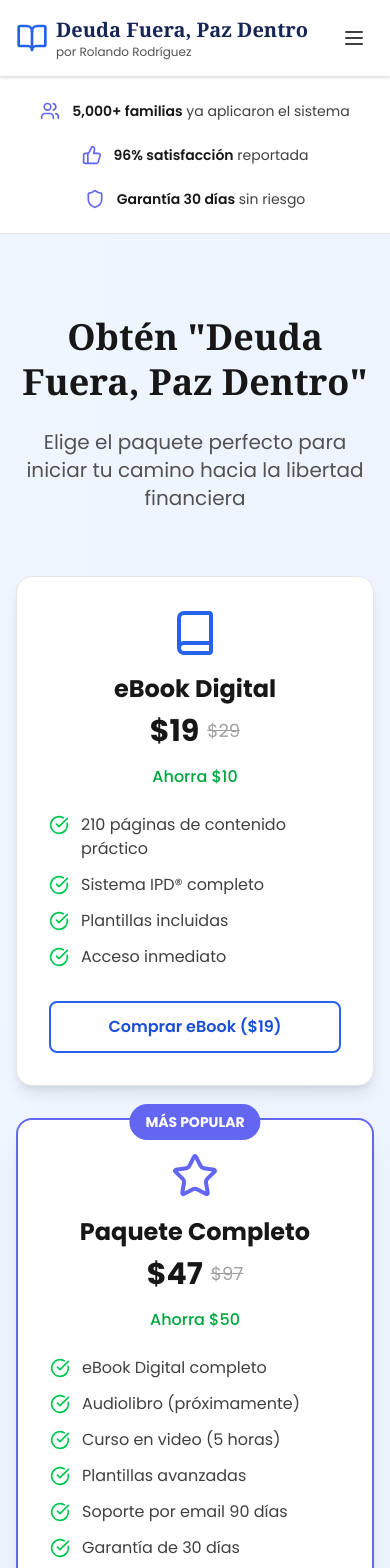
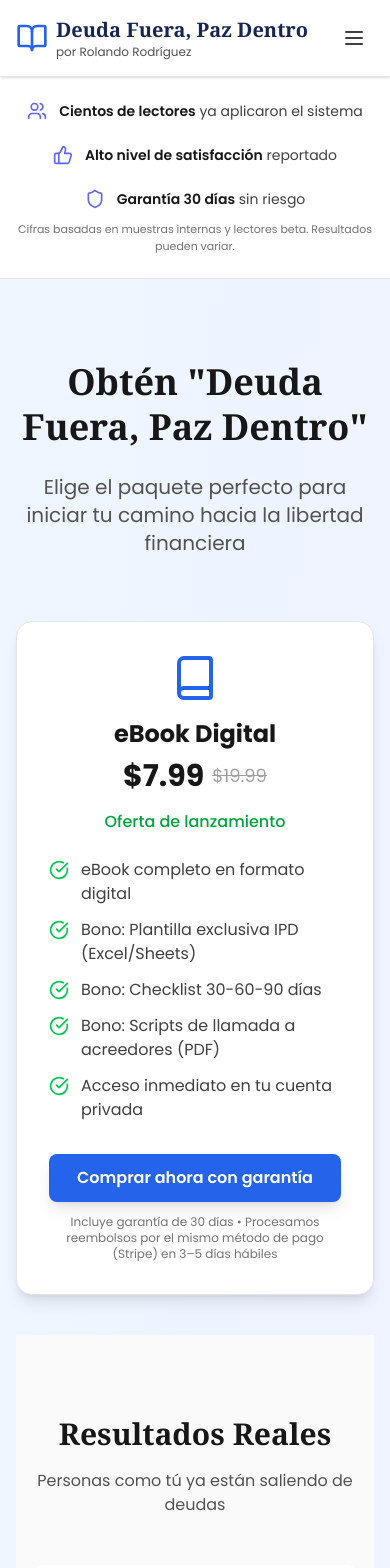
Before and after one commit to rolandorodriguez1229/deudafuerapazdentromew, a Next.js app: page /comprar in a window 390 px wide. Shown: the top 1568 px of the page. Built offline with nearby package versions, Linux system fonts and the light colour scheme.

Commit message:
ajustes nuevo copy

```diff
--- a/src/app/comprar/page.tsx
+++ b/src/app/comprar/page.tsx
@@ -5,7 +5,7 @@ import GuaranteeSection from '@/components/GuaranteeSection';
 import FAQSection from '@/components/FAQSection';
 import FinalCTASection from '@/components/FinalCTASection';
 import Footer from '@/components/Footer';
-import { Book, Star, CheckCircle, ArrowRight } from 'lucide-react';
+import { Book, CheckCircle, ArrowRight } from 'lucide-react';
 
 export default function ComprarPage() {
   return (
@@ -25,91 +25,50 @@ export default function ComprarPage() {
               </p>
             </div>
 
-            <div className="grid md:grid-cols-2 gap-8">
-              {/* eBook Digital */}
+            <div className="grid md:grid-cols-1 gap-8">
+              {/* eBook Digital único */}
               <div className="bg-white rounded-2xl shadow-lg p-8 border border-neutral-200">
                 <div className="text-center mb-6">
                   <Book className="h-12 w-12 text-primary-600 mx-auto mb-4" />
                   <h3 className="text-2xl font-bold text-neutral-900 mb-2">eBook Digital</h3>
                   <div className="flex items-center justify-center space-x-2 mb-4">
-                    <span className="text-3xl font-bold text-neutral-900">$19</span>
-                    <span className="text-lg text-neutral-400 line-through">$29</span>
+                    <span className="text-3xl font-bold text-neutral-900">$7.99</span>
+                    <span className="text-lg text-neutral-400 line-through">$19.99</span>
                   </div>
-                  <p className="text-green-600 font-medium">Ahorra $10</p>
+                  <p className="text-green-600 font-medium">Oferta de lanzamiento</p>
                 </div>
 
                 <ul className="space-y-3 mb-8">
                   <li className="flex items-start space-x-3">
                     <CheckCircle className="h-5 w-5 text-green-500 mt-0.5 flex-shrink-0" />
-                    <span className="text-neutral-700">210 páginas de contenido práctico</span>
+                    <span className="text-neutral-700">eBook completo en formato digital</span>
                   </li>
                   <li className="flex items-start space-x-3">
                     <CheckCircle className="h-5 w-5 text-green-500 mt-0.5 flex-shrink-0" />
-                    <span className="text-neutral-700">Sistema IPD® completo</span>
+                    <span className="text-neutral-700">Bono: Plantilla exclusiva IPD (Excel/Sheets)</span>
                   </li>
                   <li className="flex items-start space-x-3">
                     <CheckCircle className="h-5 w-5 text-green-500 mt-0.5 flex-shrink-0" />
-                    <span className="text-neutral-700">Plantillas incluidas</span>
+                    <span className="text-neutral-700">Bono: Checklist 30-60-90 días</span>
                   </li>
                   <li className="flex items-start space-x-3">
                     <CheckCircle className="h-5 w-5 text-green-500 mt-0.5 flex-shrink-0" />
-                    <span className="text-neutral-700">Acceso inmediato</span>
+                    <span className="text-neutral-700">Bono: Scripts de llamada a acreedores (PDF)</span>
+                  </li>
+                  <li className="flex items-start space-x-3">
+                    <CheckCircle className="h-5 w-5 text-green-500 mt-0.5 flex-shrink-0" />
+                    <span className="text-neutral-700">Acceso inmediato en tu cuenta privada</span>
                   </li>
                 </ul>
 
-                <button className="w-full btn-secondary">
-                  Comprar eBook ($19)
+                <button className="w-full btn-primary" onClick={async () => {
+                  const res = await fetch('/api/checkout', { method: 'POST' });
+                  const data = await res.json();
+                  if (data?.url) window.location.href = data.url;
+                }}>
+                  Comprar ahora con garantía
                 </button>
-              </div>
-
-              {/* Paquete Completo */}
-              <div className="bg-white rounded-2xl shadow-xl p-8 border-2 border-accent-500 relative">
-                <div className="absolute -top-4 left-1/2 transform -translate-x-1/2">
-                  <div className="bg-accent-500 text-white px-4 py-2 rounded-full text-sm font-bold">
-                    MÁS POPULAR
-                  </div>
-                </div>
-
-                <div className="text-center mb-6">
-                  <Star className="h-12 w-12 text-accent-500 mx-auto mb-4" />
-                  <h3 className="text-2xl font-bold text-neutral-900 mb-2">Paquete Completo</h3>
-                  <div className="flex items-center justify-center space-x-2 mb-4">
-                    <span className="text-3xl font-bold text-neutral-900">$47</span>
-                    <span className="text-lg text-neutral-400 line-through">$97</span>
-                  </div>
-                  <p className="text-green-600 font-medium">Ahorra $50</p>
-                </div>
-
-                <ul className="space-y-3 mb-8">
-                  <li className="flex items-start space-x-3">
-                    <CheckCircle className="h-5 w-5 text-green-500 mt-0.5 flex-shrink-0" />
-                    <span className="text-neutral-700">eBook Digital completo</span>
-                  </li>
-                  <li className="flex items-start space-x-3">
-                    <CheckCircle className="h-5 w-5 text-green-500 mt-0.5 flex-shrink-0" />
-                    <span className="text-neutral-700">Audiolibro (próximamente)</span>
-                  </li>
-                  <li className="flex items-start space-x-3">
-                    <CheckCircle className="h-5 w-5 text-green-500 mt-0.5 flex-shrink-0" />
-                    <span className="text-neutral-700">Curso en video (5 horas)</span>
-                  </li>
-                  <li className="flex items-start space-x-3">
-                    <CheckCircle className="h-5 w-5 text-green-500 mt-0.5 flex-shrink-0" />
-                    <span className="text-neutral-700">Plantillas avanzadas</span>
-                  </li>
-                  <li className="flex items-start space-x-3">
-                    <CheckCircle className="h-5 w-5 text-green-500 mt-0.5 flex-shrink-0" />
-                    <span className="text-neutral-700">Soporte por email 90 días</span>
-                  </li>
-                  <li className="flex items-start space-x-3">
-                    <CheckCircle className="h-5 w-5 text-green-500 mt-0.5 flex-shrink-0" />
-                    <span className="text-neutral-700">Garantía de 30 días</span>
-                  </li>
-                </ul>
-
-                <button className="w-full btn-primary">
-                  Obtener Paquete Completo ($47)
-                </button>
+                <p className="text-xs text-neutral-500 text-center mt-3">Incluye garantía de 30 días • Procesamos reembolsos por el mismo método de pago (Stripe) en 3–5 días hábiles</p>
               </div>
             </div>
 
--- a/src/app/page.tsx
+++ b/src/app/page.tsx
@@ -34,12 +34,12 @@ export default function Home() {
       <SolutionSection />
       <TestimonialsSection />
       <AuthorSection />
-      <LeadMagnetSection />
       <MicroCTASection />
       <ProductsSection />
       <GuaranteeSection />
       <FAQSection />
       <FinalCTASection />
+      <LeadMagnetSection />
       <StickyCTA />
       <Footer />
     </main>
--- a/src/components/ProductsSection.tsx
+++ b/src/components/ProductsSection.tsx
@@ -5,73 +5,20 @@ export default function ProductsSection() {
   const products = [
     {
       name: "eBook Digital",
-      price: "$19",
-      originalPrice: "$29",
+      price: "$7.99",
+      originalPrice: "$19.99",
       icon: <Book className="h-8 w-8 text-primary-600" />,
-      description: "El libro completo en formato digital",
+      description: "Oferta de lanzamiento: eBook + bonos incluidos",
       features: [
-        "210 páginas de contenido práctico",
-        "Sistema IPD® completo explicado",
-        "Las 3 estrategias paso a paso",
-        "Plantillas y hojas de trabajo",
-        "Acceso inmediato tras la compra",
-        "Compatible con todos los dispositivos"
-      ],
-      popular: false,
-      comingSoon: false
-    },
-    {
-      name: "Paquete Completo",
-      price: "$47",
-      originalPrice: "$97",
-      icon: <Star className="h-8 w-8 text-accent-500" />,
-      description: "Todo lo que necesitas para tu libertad financiera",
-      features: [
-        "eBook Digital completo",
-        "Audiolibro narrado por Rolando",
-        "Curso en video (5 horas)",
-        "Plantillas avanzadas en Excel",
-        "Guía de seguimiento mensual",
-        "Bonos exclusivos ($200 valor)",
-        "Soporte por email 90 días",
-        "Garantía de 30 días"
+        "eBook completo en formato digital",
+        "Bono: Plantilla exclusiva IPD (Excel/Sheets)",
+        "Bono: Checklist 30-60-90 días",
+        "Bono: Scripts de llamada a acreedores (PDF)",
+        "Acceso inmediato",
+        "Garantía 30 días"
       ],
       popular: true,
       comingSoon: false
-    },
-    {
-      name: "Audiolibro",
-      price: "Próximamente",
-      originalPrice: "",
-      icon: <Headphones className="h-8 w-8 text-neutral-400" />,
-      description: "Escucha mientras manejas o haces ejercicio",
-      features: [
-        "Narrado por Rolando Rodríguez",
-        "8 horas de contenido de audio",
-        "Capítulos divididos por tema",
-        "Disponible en todas las plataformas",
-        "Descarga para escuchar sin internet",
-        "Incluye material adicional"
-      ],
-      popular: false,
-      comingSoon: true
-    },
-    {
-      name: "Curso + Chatbot IA",
-      price: "Próximamente",
-      originalPrice: "",
-      icon: <MessageCircle className="h-8 w-8 text-neutral-400" />,
-      description: "Asesoría personalizada 24/7 con IA",
-      features: [
-        "Curso completo en video",
-        "Chatbot entrenado por Rolando",
-        "Respuestas personalizadas 24/7",
-        "Seguimiento automático de progreso",
-        "Alertas y recordatorios",
-        "Comunidad privada de estudiantes"
-      ],
-      popular: false,
-      comingSoon: true
     }
   ];
 
@@ -188,23 +135,7 @@ export default function ProductsSection() {
         </div>
 
         {/* Bottom CTA */}
-        <div className="text-center mt-16">
-          <div className="bg-gradient-to-r from-primary-50 to-accent-50 rounded-2xl p-8 max-w-4xl mx-auto">
-            <h3 className="heading-md text-neutral-900 mb-4">
-              ¿No estás seguro cuál elegir?
-            </h3>
-            <p className="text-lg text-neutral-600 mb-6">
-              Comienza con la plantilla gratuita y descubre cómo el sistema IPD®
-              puede cambiar tu situación financiera en solo 15 minutos.
-            </p>
-            <Link
-              href="/plantilla-gratuita"
-              className="btn-primary inline-flex items-center"
-            >
-              Obtener Diagnóstico Gratuito
-            </Link>
-          </div>
-        </div>
+
 
         {/* Guarantee */}
         <div className="text-center mt-12">
--- a/src/components/TrustBar.tsx
+++ b/src/components/TrustBar.tsx
@@ -7,17 +7,19 @@ export default function TrustBar() {
         <div className="grid grid-cols-1 sm:grid-cols-3 gap-6 text-center">
           <div className="flex items-center justify-center space-x-3">
             <Users className="h-5 w-5 text-accent-500" />
-            <p className="text-sm text-neutral-700"><span className="font-semibold text-neutral-900">5,000+ familias</span> ya aplicaron el sistema</p>
+            <p className="text-sm text-neutral-700"><span className="font-semibold text-neutral-900">Cientos de lectores</span> ya aplicaron el sistema</p>
           </div>
           <div className="flex items-center justify-center space-x-3">
             <ThumbsUp className="h-5 w-5 text-accent-500" />
-            <p className="text-sm text-neutral-700"><span className="font-semibold text-neutral-900">96% satisfacción</span> reportada</p>
+            <p className="text-sm text-neutral-700"><span className="font-semibold text-neutral-900">Alto nivel de satisfacción</span> reportado</p>
           </div>
           <div className="flex items-center justify-center space-x-3">
             <Shield className="h-5 w-5 text-accent-500" />
             <p className="text-sm text-neutral-700"><span className="font-semibold text-neutral-900">Garantía 30 días</span> sin riesgo</p>
           </div>
         </div>
+
+        <p className="text-[11px] text-neutral-500 text-center mt-3">Cifras basadas en muestras internas y lectores beta. Resultados pueden variar.</p>
       </div>
     </section>
   );
```
